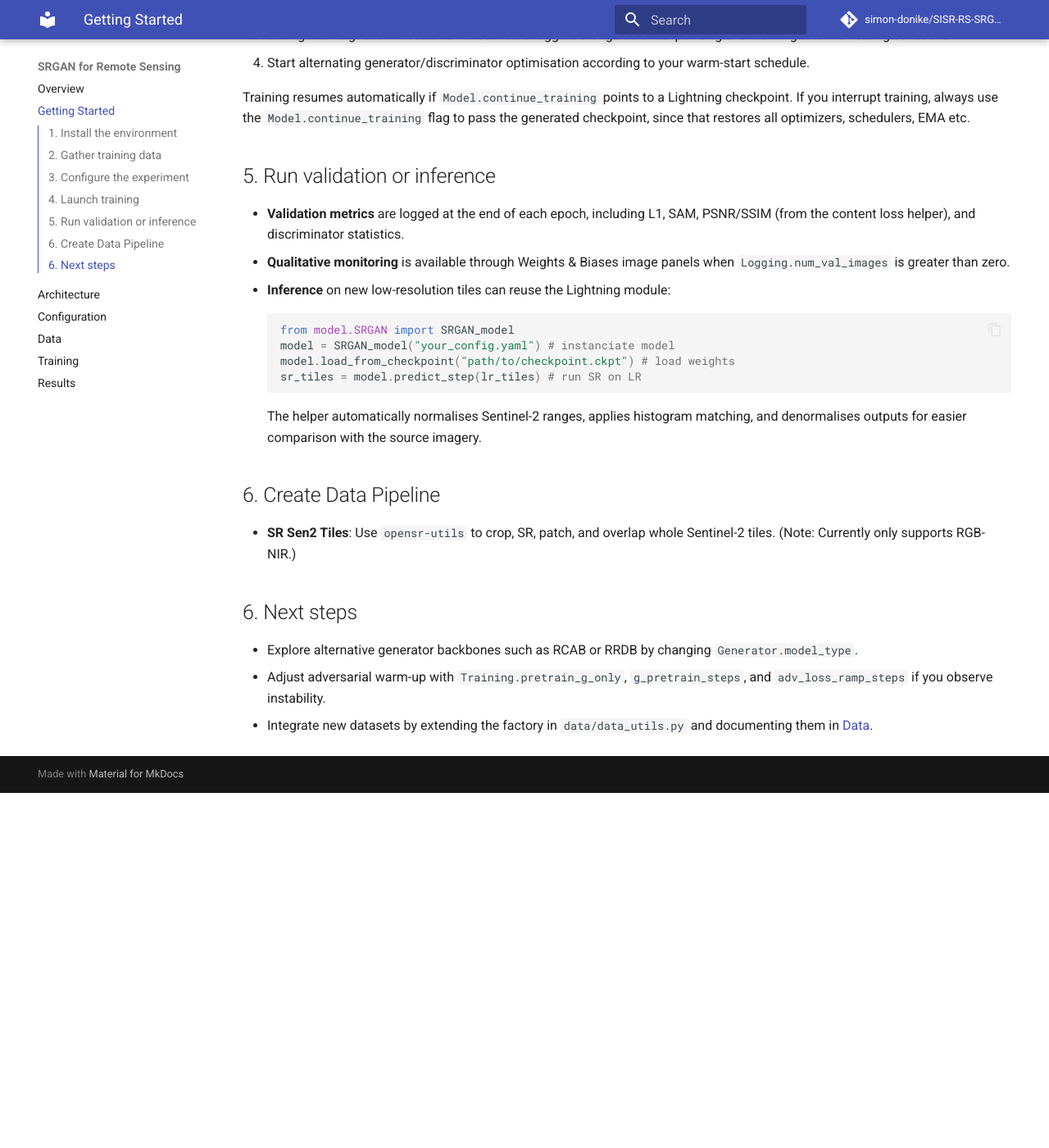
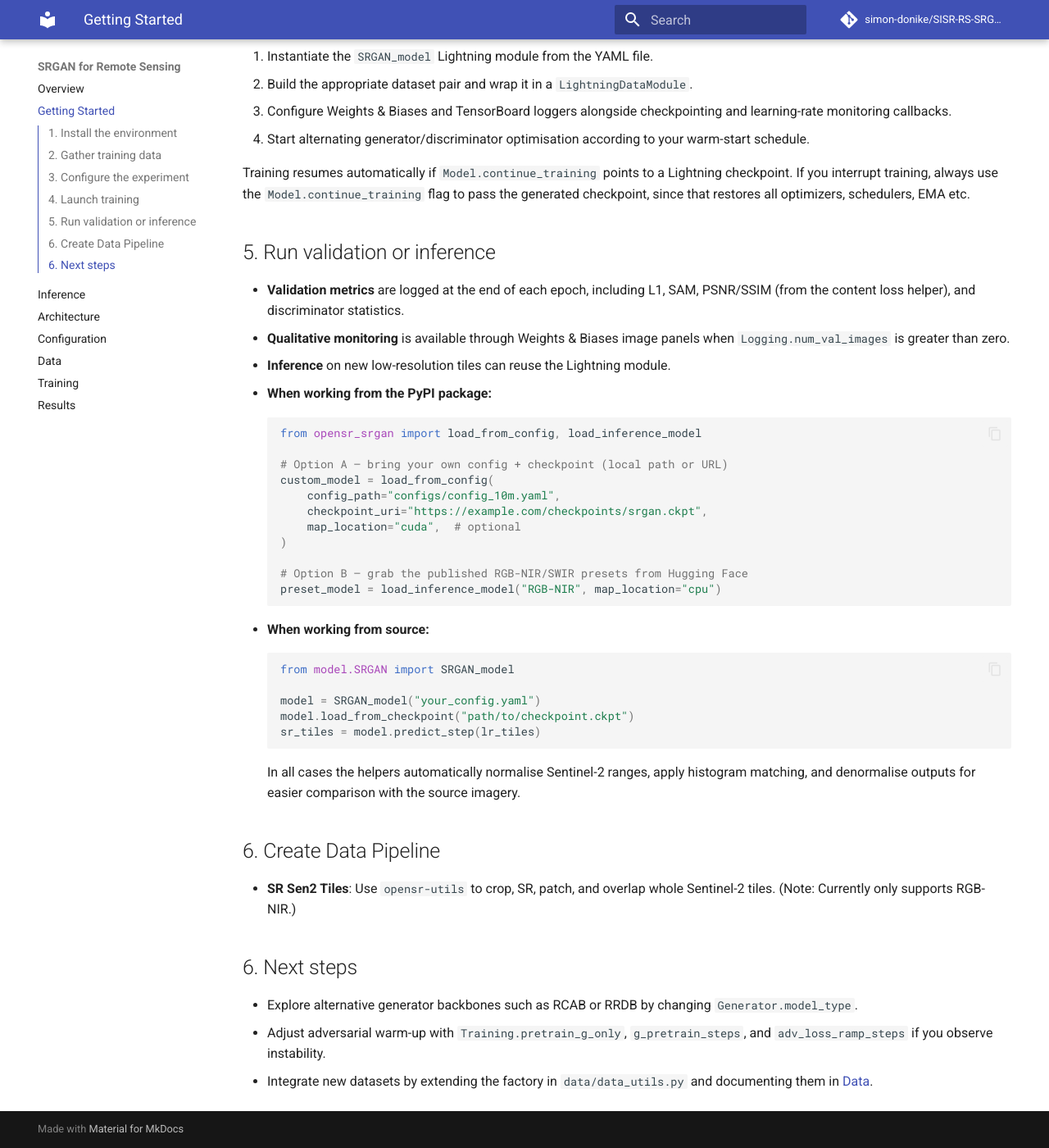
Before and after one commit to simon-donike/SISR-RS-SRGAN, an MkDocs documentation site: the page built from docs/getting-started.md, in a window 1280 px wide and 1400 px high, scrolled down 1553 px. Shown: the whole window at 82% size. Built offline with MkDocs 1.6.1 and Material for MkDocs 9.7.7, drawn with Linux system fonts in a browser that asks for light colours; comment, search, counter and statistics services are not loaded; before the commit the page ends 2520 px from its top, so only the background shows below that; some of the changed text lies outside the part shown.

Commit message:
Add inference quickstart for packaged RGB-NIR preset

````diff
--- a/docs/getting-started.md
+++ b/docs/getting-started.md
@@ -2,6 +2,10 @@
 
 This guide walks through installing dependencies, configuring datasets, and launching your first ESA OpenSR experiment. The stack
 uses Python 3.10+, PyTorch Lightning, and Weights & Biases for experiment tracking.
+
+> 💡 **Only need inference?** Install the published package instead: `python -m pip install opensr-srgan`. It exposes
+> `load_from_config` and `load_inference_model` so you can instantiate models without cloning the repository. Continue with the
+> rest of this guide when you want to train, fine-tune, or otherwise modify the codebase.
 
 ## 1. Install the environment
 
@@ -67,15 +71,31 @@ Training resumes automatically if `Model.continue_training` points to a Lightnin
 * **Validation metrics** are logged at the end of each epoch, including L1, SAM, PSNR/SSIM (from the content loss helper), and
   discriminator statistics.
 * **Qualitative monitoring** is available through Weights & Biases image panels when `Logging.num_val_images` is greater than zero.
-* **Inference** on new low-resolution tiles can reuse the Lightning module:
-  ```python
-  from model.SRGAN import SRGAN_model
-  model = SRGAN_model("your_config.yaml") # instanciate model
-  model.load_from_checkpoint("path/to/checkpoint.ckpt") # load weights
-  sr_tiles = model.predict_step(lr_tiles) # run SR on LR
-  ```
-  The helper automatically normalises Sentinel-2 ranges, applies histogram matching, and denormalises outputs for easier
-  comparison with the source imagery.
+* **Inference** on new low-resolution tiles can reuse the Lightning module.
+  * **When working from the PyPI package:**
+    ```python
+    from opensr_srgan import load_from_config, load_inference_model
+
+    # Option A – bring your own config + checkpoint (local path or URL)
+    custom_model = load_from_config(
+        config_path="configs/config_10m.yaml",
+        checkpoint_uri="https://example.com/checkpoints/srgan.ckpt",
+        map_location="cuda",  # optional
+    )
+
+    # Option B – grab the published RGB-NIR/SWIR presets from Hugging Face
+    preset_model = load_inference_model("RGB-NIR", map_location="cpu")
+    ```
+  * **When working from source:**
+    ```python
+    from model.SRGAN import SRGAN_model
+
+    model = SRGAN_model("your_config.yaml")
+    model.load_from_checkpoint("path/to/checkpoint.ckpt")
+    sr_tiles = model.predict_step(lr_tiles)
+    ```
+  In all cases the helpers automatically normalise Sentinel-2 ranges, apply histogram matching, and denormalise outputs for
+  easier comparison with the source imagery.
 
 ## 6. Create Data Pipeline
 
--- a/mkdocs.yml
+++ b/mkdocs.yml
@@ -47,6 +47,7 @@ markdown_extensions:
 nav:
   - Overview: index.md
   - Getting Started: getting-started.md
+  - Inference: inference.md
   - Architecture: architecture.md
   - Configuration: configuration.md
   - Data: data.md
````
Also changed, not shown: README.md (+6 -3 lines), docs/index.md (+10 -0 lines), docs/inference.md (added, +52 -0 lines).
